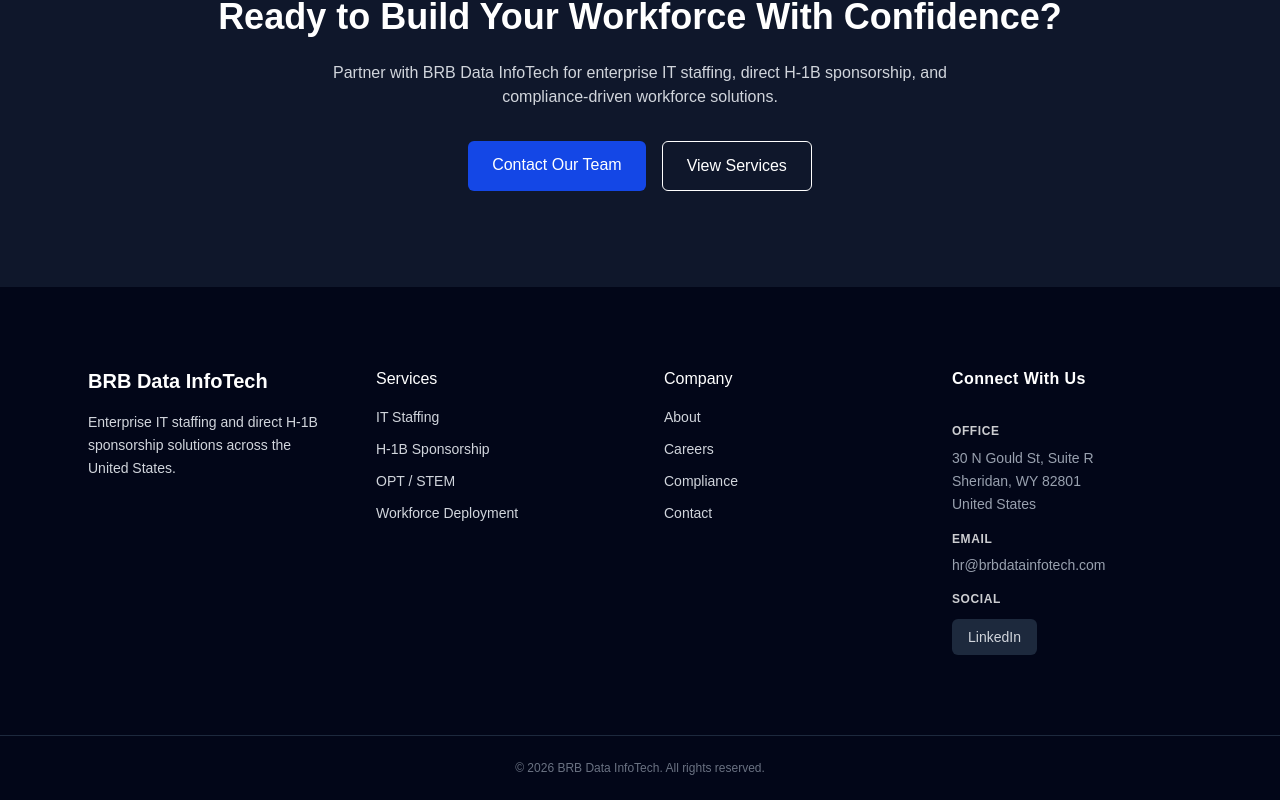
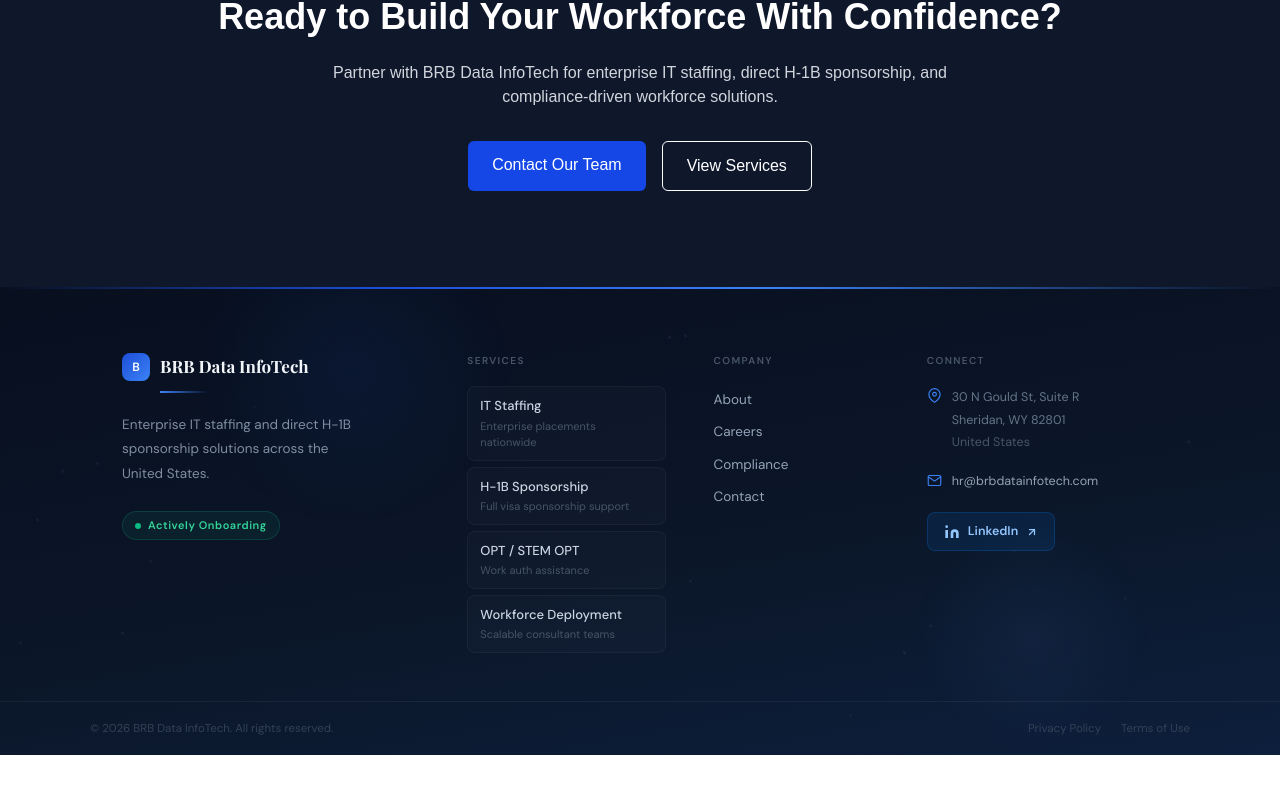
Before and after one commit to mdsravani/brb-staffing-platform, a Next.js app: page / in a window 1280 px wide. Shown: the part 2816-3616 px from the top of the page. After the commit the page ends 3571 px from the top, so only its background shows below. Built offline with nearby package versions, Linux system fonts and the light colour scheme.

Commit message:
feat: upgrade footer with animations and improved design

```diff
--- a/components/layout/Footer.tsx
+++ b/components/layout/Footer.tsx
@@ -1,101 +1,180 @@
+"use client";
+import { useState, useEffect } from "react";
+
+type Dot = { x: number; y: number; o: number };
+
+const services = [
+  { name: "IT Staffing", desc: "Enterprise placements nationwide" },
+  { name: "H-1B Sponsorship", desc: "Full visa sponsorship support" },
+  { name: "OPT / STEM OPT", desc: "Work auth assistance" },
+  { name: "Workforce Deployment", desc: "Scalable consultant teams" },
+];
+
+const links = [
+  { name: "About", href: "/about" },
+  { name: "Careers", href: "/careers" },
+  { name: "Compliance", href: "/compliance" },
+  { name: "Contact", href: "/contact" },
+];
+
+const LinkedInIcon = () => (
+  <svg width="16" height="16" viewBox="0 0 24 24" fill="currentColor">
+    <path d="M16 8a6 6 0 0 1 6 6v7h-4v-7a2 2 0 0 0-2-2 2 2 0 0 0-2 2v7h-4v-7a6 6 0 0 1 6-6z" />
+    <rect x="2" y="9" width="4" height="12" />
+    <circle cx="4" cy="4" r="2" />
+  </svg>
+);
+
+const MailIcon = () => (
+  <svg width="15" height="15" viewBox="0 0 24 24" fill="none" stroke="currentColor" strokeWidth="1.8" strokeLinecap="round" strokeLinejoin="round">
+    <path d="M4 4h16c1.1 0 2 .9 2 2v12c0 1.1-.9 2-2 2H4c-1.1 0-2-.9-2-2V6c0-1.1.9-2 2-2z" />
+    <polyline points="22,6 12,13 2,6" />
+  </svg>
+);
+
+const MapPinIcon = () => (
+  <svg width="15" height="15" viewBox="0 0 24 24" fill="none" stroke="currentColor" strokeWidth="1.8" strokeLinecap="round" strokeLinejoin="round">
+    <path d="M21 10c0 7-9 13-9 13s-9-6-9-13a9 9 0 0 1 18 0z" />
+    <circle cx="12" cy="10" r="3" />
+  </svg>
+);
+
+const ArrowUpRight = () => (
+  <svg width="12" height="12" viewBox="0 0 24 24" fill="none" stroke="currentColor" strokeWidth="2.5" strokeLinecap="round" strokeLinejoin="round">
+    <line x1="7" y1="17" x2="17" y2="7" />
+    <polyline points="7 7 17 7 17 17" />
+  </svg>
+);
+
 export default function Footer() {
+  const [hoveredService, setHoveredService] = useState<number | null>(null);
+  const [year] = useState<number>(new Date().getFullYear());
+  const [dots, setDots] = useState<Dot[]>([]);
+
+  useEffect(() => {
+    const arr: Dot[] = Array.from({ length: 18 }, () => ({
+      x: Math.random() * 100,
+      y: Math.random() * 100,
+      o: 0.03 + Math.random() * 0.07,
+    }));
+    setDots(arr);
+  }, []);
+
   return (
-    <footer className="bg-slate-950 text-gray-300">
-      <div className="max-w-6xl mx-auto px-6 py-20 grid md:grid-cols-4 gap-12">
+    <footer style={{ background: "linear-gradient(170deg, #080f1f 0%, #0b1628 55%, #0d1f3c 100%)", position: "relative", overflow: "hidden", fontFamily: "'DM Sans', system-ui, sans-serif" }}>
+      <style>{`
+        @import url('https://fonts.googleapis.com/css2?family=DM+Sans:wght@300;400;500;600&family=Playfair+Display:wght@700&display=swap');
+        .footer-link { transition: color 0.2s, padding-left 0.2s; }
+        .footer-link:hover { color: #93c5fd; padding-left: 6px; }
+        .service-card { transition: all 0.25s ease; cursor: default; }
+        .service-card:hover { background: rgba(255,255,255,0.06) !important; border-color: rgba(96,165,250,0.3) !important; }
+        .linkedin-btn { transition: all 0.22s ease; }
+        .linkedin-btn:hover { background: #0a66c2 !important; color: #fff !important; transform: translateY(-1px); box-shadow: 0 6px 20px rgba(10,102,194,0.35); }
+        .email-link:hover { color: #93c5fd !important; }
+        .bottom-link:hover { color: #64748b !important; }
+        @keyframes floatDot { 0%,100%{ transform:translateY(0) } 50%{ transform:translateY(-12px) } }
+      `}</style>
 
-        {/* Company */}
+      {/* Background */}
+      <div style={{ position: "absolute", inset: 0, pointerEvents: "none" }}>
+        {dots.map((d, i) => (
+          <div key={i} style={{ position: "absolute", left: `${d.x}%`, top: `${d.y}%`, width: 3, height: 3, borderRadius: "50%", background: `rgba(147,197,253,${d.o})`, animation: `floatDot ${4 + (i % 4)}s ease-in-out ${i * 0.3}s infinite` }} />
+        ))}
+        <div style={{ position: "absolute", top: -80, left: "15%", width: 320, height: 320, borderRadius: "50%", background: "radial-gradient(circle, rgba(37,99,235,0.08) 0%, transparent 70%)" }} />
+        <div style={{ position: "absolute", bottom: 0, right: "10%", width: 240, height: 240, borderRadius: "50%", background: "radial-gradient(circle, rgba(96,165,250,0.06) 0%, transparent 70%)" }} />
+      </div>
+
+      {/* Top accent */}
+      <div style={{ height: 2, background: "linear-gradient(90deg, transparent 0%, #1d4ed8 30%, #3b82f6 60%, transparent 100%)" }} />
+
+      {/* Main content */}
+      <div style={{ maxWidth: 1100, margin: "0 auto", padding: "64px 32px 48px", position: "relative" }}>
+        <div style={{ display: "grid", gridTemplateColumns: "1.8fr 1.2fr 1fr 1.4fr", gap: 48 }}>
+
+          {/* Brand */}
           <div>
-          <h3 className="text-xl font-semibold text-white mb-4">
+            <div style={{ marginBottom: 20 }}>
+              <div style={{ display: "inline-flex", alignItems: "center", gap: 10 }}>
+                <div style={{ width: 28, height: 28, borderRadius: 8, background: "linear-gradient(135deg, #1d4ed8, #3b82f6)", display: "flex", alignItems: "center", justifyContent: "center" }}>
+                  <span style={{ color: "#fff", fontSize: 12, fontWeight: 700 }}>B</span>
+                </div>
+                <span style={{ fontFamily: "'Playfair Display', serif", fontSize: 17, fontWeight: 700, color: "#f1f5f9" }}>
                   BRB Data InfoTech
-          </h3>
-          <p className="text-sm leading-relaxed">
-            Enterprise IT staffing and direct H-1B sponsorship
-            solutions across the United States.
+                </span>
+              </div>
+              <div style={{ height: 1.5, width: 48, background: "linear-gradient(90deg, #3b82f6, transparent)", marginTop: 10, marginLeft: 38 }} />
+            </div>
+            <p style={{ fontSize: 13.5, color: "rgba(148,163,184,0.85)", lineHeight: 1.85, marginBottom: 24, maxWidth: 240 }}>
+              Enterprise IT staffing and direct H-1B sponsorship solutions across the United States.
             </p>
+            <div style={{ display: "inline-flex", alignItems: "center", gap: 7, background: "rgba(16,185,129,0.08)", border: "1px solid rgba(16,185,129,0.20)", borderRadius: 100, padding: "5px 12px" }}>
+              <span style={{ width: 6, height: 6, borderRadius: "50%", background: "#10b981", display: "inline-block" }} />
+              <span style={{ fontSize: 11, fontWeight: 600, color: "#34d399", letterSpacing: "0.05em" }}>Actively Onboarding</span>
+            </div>
           </div>
 
           {/* Services */}
           <div>
-          <h4 className="text-white font-medium mb-4">
-            Services
-          </h4>
-          <ul className="space-y-3 text-sm">
-            <li>IT Staffing</li>
-            <li>H-1B Sponsorship</li>
-            <li>OPT / STEM</li>
-            <li>Workforce Deployment</li>
-          </ul>
+            <p style={{ fontSize: 10, fontWeight: 700, letterSpacing: "0.14em", textTransform: "uppercase", color: "#475569", marginBottom: 18 }}>Services</p>
+            <div style={{ display: "flex", flexDirection: "column", gap: 6 }}>
+              {services.map((s, i) => (
+                <div key={i} className="service-card" onMouseEnter={() => setHoveredService(i)} onMouseLeave={() => setHoveredService(null)} style={{ padding: "9px 12px", borderRadius: 8, border: "1px solid rgba(255,255,255,0.04)", background: "rgba(255,255,255,0.02)" }}>
+                  <p style={{ fontSize: 13, fontWeight: 500, color: hoveredService === i ? "#bfdbfe" : "#cbd5e1", margin: 0, transition: "color 0.2s" }}>{s.name}</p>
+                  <p style={{ fontSize: 11, color: "#475569", margin: "2px 0 0" }}>{s.desc}</p>
+                </div>
+              ))}
+            </div>
           </div>
 
-        {/* Company Links */}
+          {/* Company */}
           <div>
-          <h4 className="text-white font-medium mb-4">
-            Company
-          </h4>
-          <ul className="space-y-3 text-sm">
-            <li>About</li>
-            <li>Careers</li>
-            <li>Compliance</li>
-            <li>Contact</li>
-          </ul>
+            <p style={{ fontSize: 10, fontWeight: 700, letterSpacing: "0.14em", textTransform: "uppercase", color: "#475569", marginBottom: 18 }}>Company</p>
+            <div style={{ display: "flex", flexDirection: "column", gap: 4 }}>
+              {links.map((l) => (
+                <a key={l.name} href={l.href} className="footer-link" style={{ fontSize: 13.5, color: "#94a3b8", textDecoration: "none", display: "inline-flex", alignItems: "center", padding: "4px 0" }}>{l.name}</a>
+              ))}
+            </div>
           </div>
 
-        {/* Contact + Social */}
-        {/* Contact + Social */}
+          {/* Contact */}
           <div>
-          <h4 className="text-white font-semibold mb-8 tracking-wide">
-            Connect With Us
-          </h4>
-
-          <div className="space-y-4 text-sm text-gray-400">
-
-            {/* Address */}
-            <div>
-              <p className="text-white/80 uppercase text-xs font-semibold mb-2 tracking-wider">
-                Office
-              </p>
-              <p className="leading-relaxed">
-                30 N Gould St, Suite R <br />
-                Sheridan, WY 82801 <br />
-                United States
+            <p style={{ fontSize: 10, fontWeight: 700, letterSpacing: "0.14em", textTransform: "uppercase", color: "#475569", marginBottom: 18 }}>Connect</p>
+            <div style={{ display: "flex", gap: 10, marginBottom: 18 }}>
+              <div style={{ marginTop: 2, color: "#3b82f6", flexShrink: 0 }}><MapPinIcon /></div>
+              <p style={{ fontSize: 12.5, color: "#64748b", lineHeight: 1.8, margin: 0 }}>
+                30 N Gould St, Suite R<br />
+                Sheridan, WY 82801<br />
+                <span style={{ color: "#475569" }}>United States</span>
               </p>
             </div>
-
-            {/* Email */}
-            <div>
-              <p className="text-white/80 uppercase text-xs font-semibold mb-2 tracking-wider">
-                Email
-              </p>
-              <a
-                href="mailto:hr@brbdatainfotech.com"
-                className="hover:text-white transition"
-              >
+            <div style={{ display: "flex", gap: 10, marginBottom: 22, alignItems: "center" }}>
+              <div style={{ color: "#3b82f6", flexShrink: 0 }}><MailIcon /></div>
+              <a href="mailto:hr@brbdatainfotech.com" className="email-link" style={{ fontSize: 12.5, color: "#94a3b8", textDecoration: "none", transition: "color 0.2s" }}>
                 hr@brbdatainfotech.com
               </a>
             </div>
-
-            {/* Social */}
-            <div>
-              <p className="text-white/80 uppercase text-xs font-semibold mb-3 tracking-wider">
-                Social
-              </p>
-
-              <a
-                href="https://www.linkedin.com/in/brb-data-infotech-a762183a3/"
-                target="_blank"
-                rel="noopener noreferrer"
-                className="inline-flex items-center gap-2 bg-slate-800 px-4 py-2 rounded-md hover:bg-slate-700 transition text-gray-300 hover:text-white"
-              >
-                LinkedIn
+            <a href="https://www.linkedin.com/in/brb-data-infotech-a762183a3/" target="_blank" rel="noopener noreferrer" className="linkedin-btn" style={{ display: "inline-flex", alignItems: "center", gap: 8, background: "rgba(10,102,194,0.15)", border: "1px solid rgba(10,102,194,0.30)", color: "#93c5fd", padding: "9px 16px", borderRadius: 8, fontSize: 12.5, fontWeight: 600, textDecoration: "none" }}>
+              <LinkedInIcon />
+              <span>LinkedIn</span>
+              <ArrowUpRight />
             </a>
           </div>
 
         </div>
       </div>
+
+      {/* Bottom bar */}
+      <div style={{ borderTop: "1px solid rgba(255,255,255,0.05)", padding: "18px 32px" }}>
+        <div style={{ maxWidth: 1100, margin: "0 auto", display: "flex", alignItems: "center", justifyContent: "space-between", flexWrap: "wrap", gap: 10 }}>
+          <p style={{ fontSize: 11.5, color: "#334155", margin: 0 }}>© {year} BRB Data InfoTech. All rights reserved.</p>
+          <div style={{ display: "flex", gap: 20 }}>
+            {["Privacy Policy", "Terms of Use"].map((t) => (
+              <a key={t} href="#" className="bottom-link" style={{ fontSize: 11.5, color: "#334155", textDecoration: "none", transition: "color 0.2s" }}>{t}</a>
+            ))}
           </div>
-      <div className="border-t border-slate-800 py-6 text-center text-xs text-gray-500">
-        © {new Date().getFullYear()} BRB Data InfoTech. All rights reserved.
         </div>
+      </div>
+
     </footer>
   );
 }
```
Lines whose indentation alone changed are shown as unchanged.
